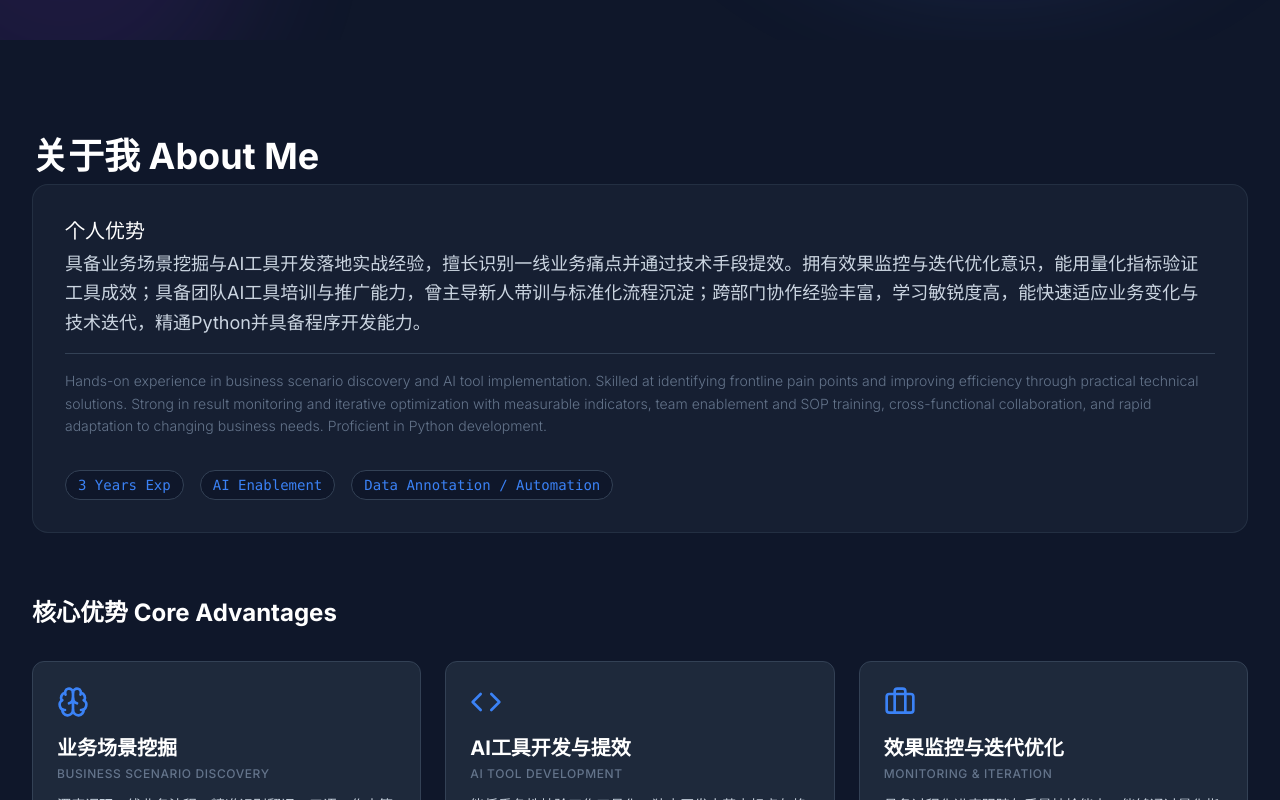
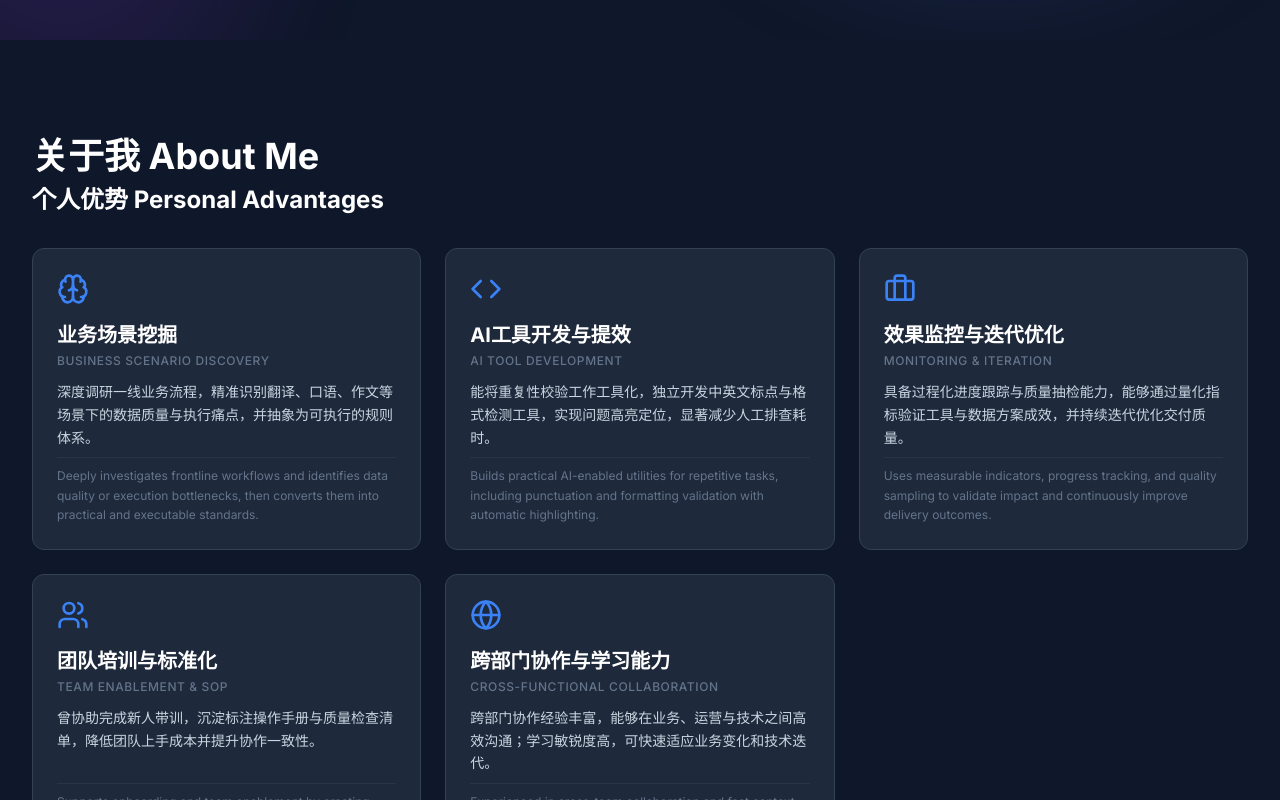
Before and after one commit to redbanchk/Personal-Site, a React (Vite) app: page / in a window 1280 px wide. Shown: the part 760-1560 px from the top of the page. Built offline with nearby package versions, Linux system fonts and the light colour scheme.

Commit message:
优化关于我模块：改为分块卡片展示

```diff
--- a/components/Skills.tsx
+++ b/components/Skills.tsx
@@ -1,5 +1,5 @@
 import React from 'react';
-import { SKILLS, PERSONAL_INFO } from '../constants';
+import { SKILLS } from '../constants';
 import { Brain, Users, Briefcase, Code, Globe, Activity } from 'lucide-react';
 
 const iconMap: Record<string, React.ReactNode> = {
@@ -15,36 +15,9 @@ const Skills: React.FC = () => {
   return (
     <section id="about" className="py-24 bg-slate-900 relative">
       <div className="max-w-7xl mx-auto px-4 sm:px-6 lg:px-8">
+        <h2 className="text-3xl md:text-4xl font-bold text-white mb-2">关于我 About Me</h2>
+        <h3 className="text-2xl font-bold text-white mb-8">个人优势 Personal Advantages</h3>
 
-        {/* Intro */}
-        <div className="mb-16">
-           <h2 className="text-3xl md:text-4xl font-bold text-white mb-2">关于我 About Me</h2>
-           <div className="bg-slate-800/50 p-8 rounded-2xl border border-slate-700/50">
-             <div className="space-y-4">
-               <div>
-                  <h3 className="text-xl text-white font-medium mb-1">个人优势</h3>
-                  <p className="text-lg text-slate-300 leading-relaxed">
-                    {PERSONAL_INFO.aboutZh}
-                  </p>
-               </div>
-               <div className="border-t border-slate-700 pt-4">
-                  <p className="text-sm text-slate-500 leading-relaxed font-light">
-                    {PERSONAL_INFO.aboutEn}
-                  </p>
-               </div>
-             </div>
-
-             <div className="mt-8 flex flex-wrap gap-4 text-sm text-primary font-mono">
-               <span className="bg-slate-900 px-3 py-1 rounded-full border border-slate-700">3 Years Exp</span>
-               <span className="bg-slate-900 px-3 py-1 rounded-full border border-slate-700">AI Enablement</span>
-               <span className="bg-slate-900 px-3 py-1 rounded-full border border-slate-700">Data Annotation / Automation</span>
-             </div>
-           </div>
-        </div>
-
-        {/* Advantages Grid */}
-        <div>
-          <h3 className="text-2xl font-bold text-white mb-8">核心优势 Core Advantages</h3>
         <div className="grid grid-cols-1 md:grid-cols-2 lg:grid-cols-3 gap-6">
           {SKILLS.map((skill, index) => (
             <div
@@ -64,8 +37,6 @@ const Skills: React.FC = () => {
           ))}
         </div>
       </div>
-
-      </div>
     </section>
   );
 };
```
Lines whose indentation alone changed are shown as unchanged.
